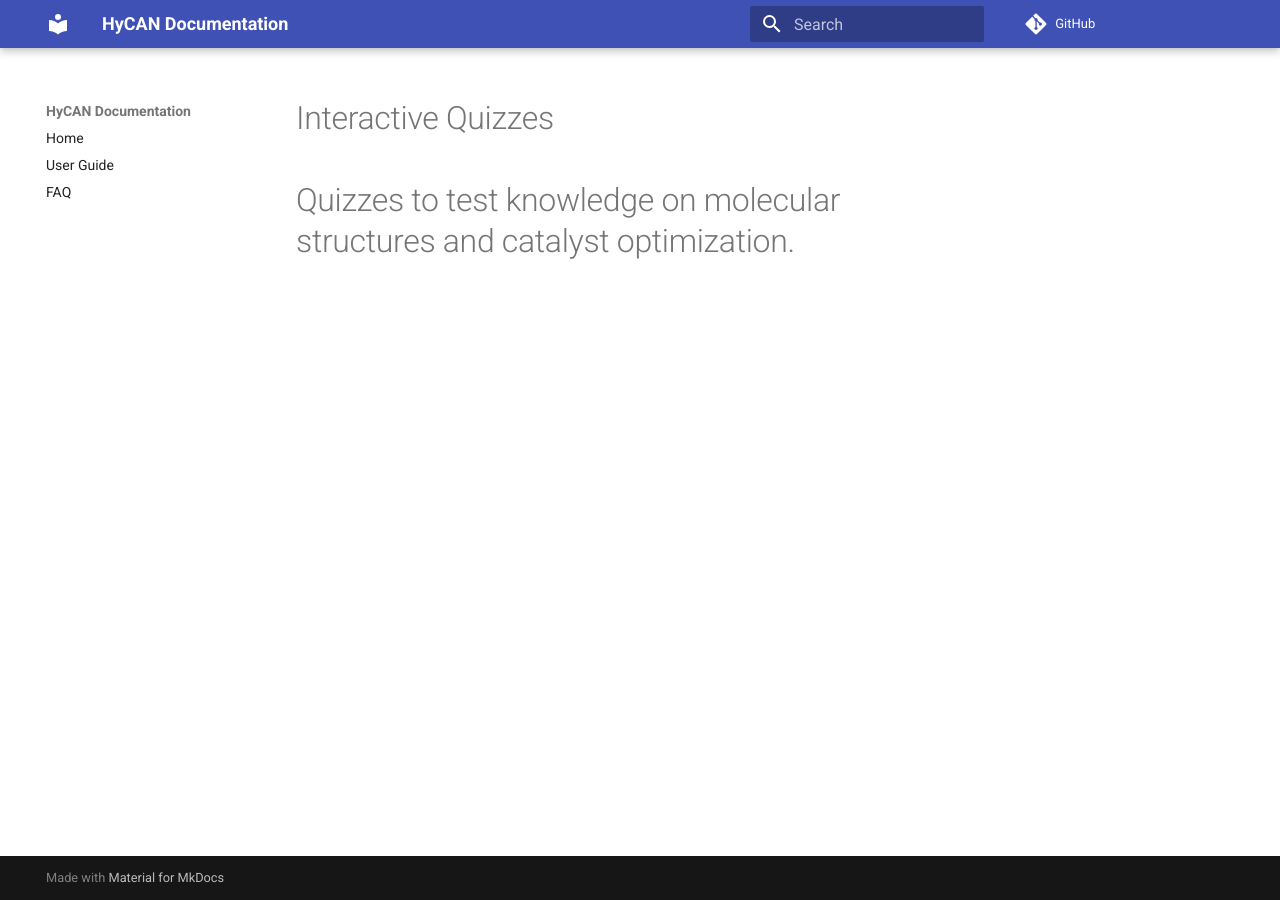
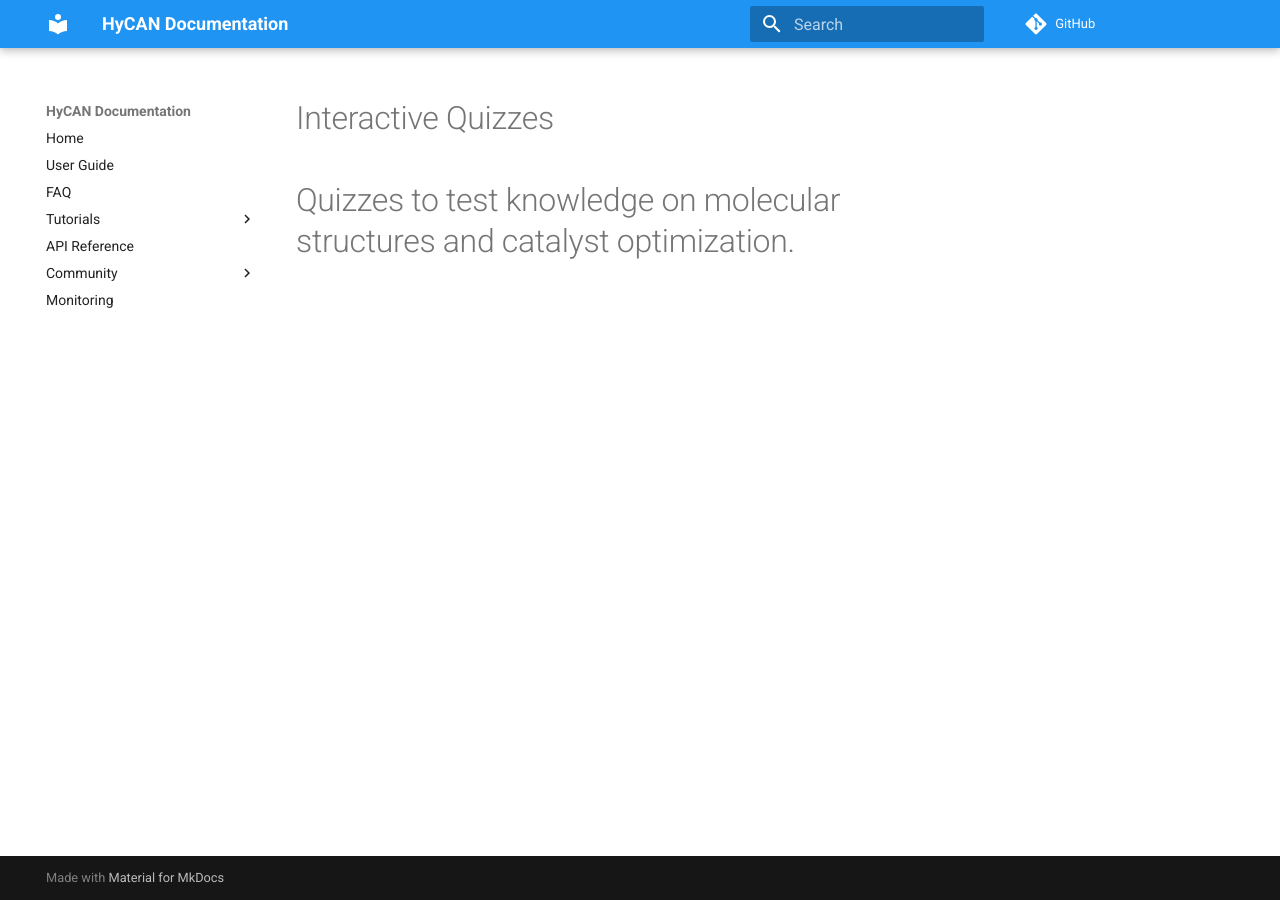
Before and after one commit to rfc391/HyCAN, an MkDocs documentation site: the page built from docs/interactive_quizzes.md, in a window 1280 px wide. Built offline with MkDocs 1.6.1 and Material for MkDocs 9.7.7, drawn with Linux system fonts in a browser that asks for light colours; comment, search, counter and statistics services are not loaded.

Commit message:
Add files via upload
Signed-off-by: Robert Shubert <robs@apexsecurityint.com>

```diff
--- a/mkdocs.yml
+++ b/mkdocs.yml
@@ -4,7 +4,24 @@ nav:
   - Home: index.md
   - User Guide: user_guide.md
   - FAQ: faq.md
+  - Tutorials:
+      - Data Preprocessing: tutorials/data_preprocessing.md
+      - Model Training: tutorials/model_training.md
+  - API Reference: api_reference.md
+  - Community:
+      - Contributing: community/contributing.md
+  - Monitoring: monitoring/prometheus.md
+
 theme:
   name: material
+  palette:
+    primary: 'blue'
+    accent: 'orange'
+
+markdown_extensions:
+  - toc
+  - admonition
+
 plugins:
   - search
+  - markdownextradata
```
